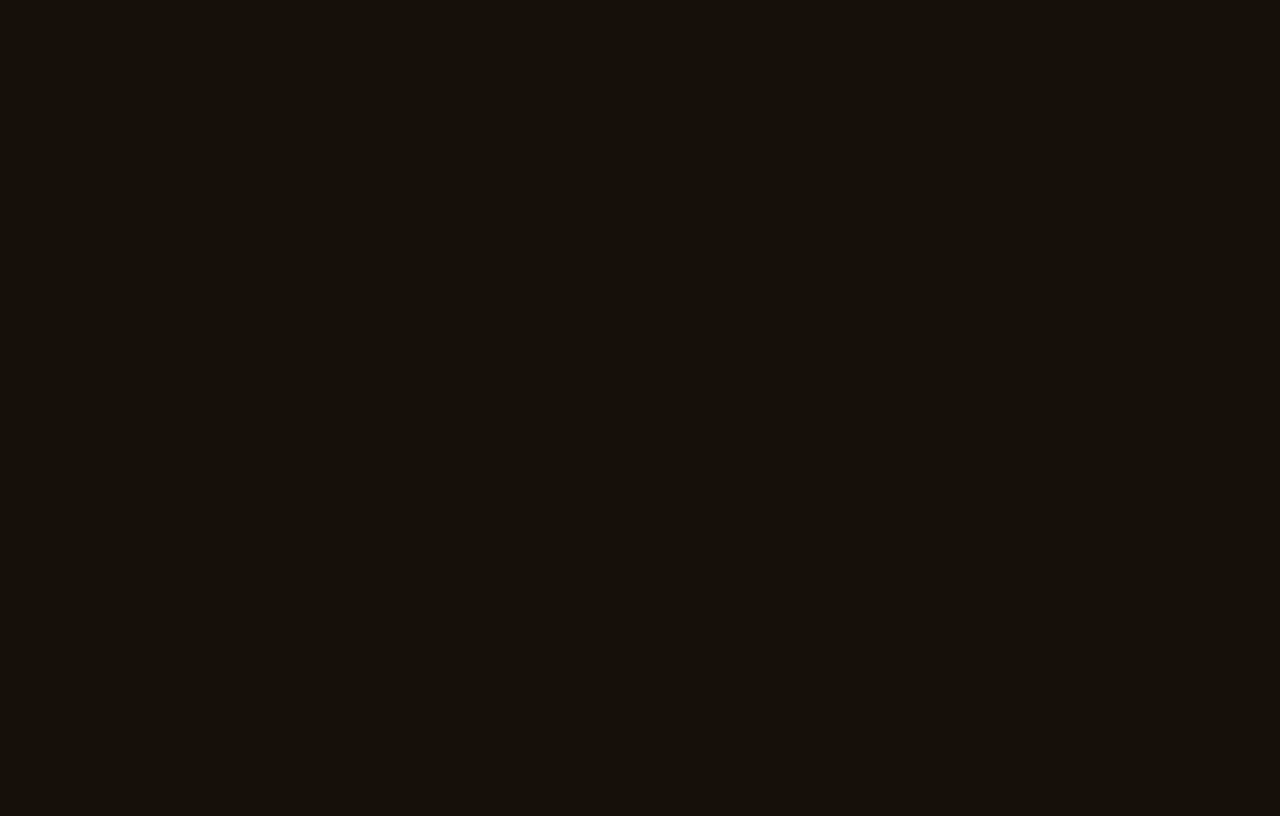
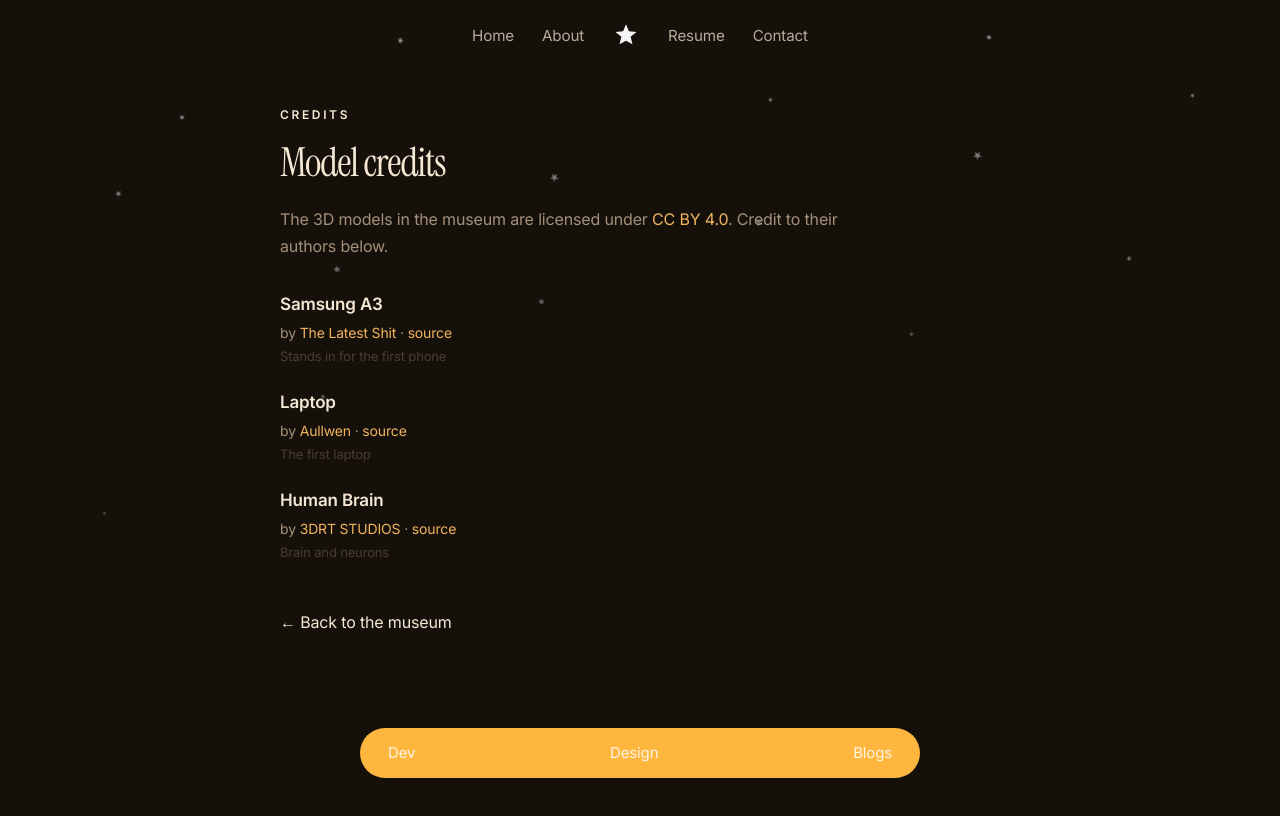
Before and after one commit to dakshkumar96/Portfolio, a Next.js app: page /credits in a window 1280 px wide. Before the commit this address had no page. Shown: the top 816 px of the page. Built offline with nearby package versions, Linux system fonts and the light colour scheme.

Commit message:
add profile page and model credits

```diff
--- /dev/null
+++ b/src/app/credits/page.tsx
@@ -0,0 +1,78 @@
+import Link from "next/link";
+import type { Metadata } from "next";
+
+export const metadata: Metadata = {
+  title: "Model credits",
+  description: "Attribution for the 3D models used in the museum.",
+};
+
+/**
+ * Every model in the museum is CC-BY-4.0, which permits commercial use
+ * but requires the author to be credited. This page is that credit.
+ */
+const MODELS = [
+  {
+    title: "Samsung A3",
+    author: "The Latest Shit",
+    authorUrl: "https://sketchfab.com/thelatestshit",
+    source:
+      "https://sketchfab.com/3d-models/samsung-a3-50386f953cdb4b4d86060c146d8683b7",
+    used: "Stands in for the first phone",
+  },
+  {
+    title: "Laptop",
+    author: "Aullwen",
+    authorUrl: "https://sketchfab.com/Aullwen",
+    source:
+      "https://sketchfab.com/3d-models/laptop-7d870e900889481395b4a575b9fa8c3e",
+    used: "The first laptop",
+  },
+  {
+    title: "Human Brain",
+    author: "3DRT STUDIOS",
+    authorUrl: "https://sketchfab.com/Hanako.com",
+    source:
+      "https://sketchfab.com/3d-models/human-brain-7a27c17fd6c0488bb31ab093236a47fb",
+    used: "Brain and neurons",
+  },
+];
+
+export default function CreditsPage() {
+  return (
+    <article className="credits">
+      <p className="museum-eyebrow">Credits</p>
+      <h1 className="serif credits-title">Model credits</h1>
+      <p className="credits-intro">
+        The 3D models in the museum are licensed under{" "}
+        <a
+          href="https://creativecommons.org/licenses/by/4.0/"
+          target="_blank"
+          rel="noreferrer"
+        >
+          CC BY 4.0
+        </a>
+        . Credit to their authors below.
+      </p>
+
+      <ul className="credits-list">
+        {MODELS.map((model) => (
+          <li key={model.source}>
+            <h2>{model.title}</h2>
+            <p>
+              by{" "}
+              <a href={model.authorUrl} target="_blank" rel="noreferrer">
+                {model.author}
+              </a>{" "}
+              · <a href={model.source} target="_blank" rel="noreferrer">source</a>
+            </p>
+            <p className="credits-used">{model.used}</p>
+          </li>
+        ))}
+      </ul>
+
+      <p className="credits-back">
+        <Link href="/">← Back to the museum</Link>
+      </p>
+    </article>
+  );
+}
--- /dev/null
+++ b/src/app/profile/page.tsx
@@ -0,0 +1,122 @@
+import { Avatar } from "@/components/Avatar";
+import { CommandPill } from "@/components/CommandPill";
+import { CurveTitle } from "@/components/CurveTitle";
+import { ExperienceList } from "@/components/ExperienceList";
+import { ProjectCarousel } from "@/components/ProjectCarousel";
+import {
+  achievements,
+  certifications,
+  education,
+  homeAbout,
+  projects,
+  site,
+  skills,
+} from "@/content/site";
+
+export const metadata = {
+  title: "Profile | Daksh Kumar",
+};
+
+export default function ProfilePage() {
+  const featured = projects.filter((project) => project.featured);
+
+  return (
+    <>
+      <section className="hero-section">
+        <CurveTitle text={site.name} />
+        <Avatar />
+        <p className="hero-subtitle">{site.role}</p>
+        <CommandPill />
+        <p className="bio">{site.bio}</p>
+      </section>
+
+      <section id="highlights">
+        <div className="section-head">
+          <h2>
+            <span className="spaced">Highlights</span>
+            <span className="accent-star" aria-hidden>
+              ★
+            </span>
+          </h2>
+          <p className="section-kicker">Some things I made because I could</p>
+        </div>
+        <ProjectCarousel projects={featured} />
+      </section>
+
+      <section>
+        <div className="section-head">
+          <h2>{homeAbout.heading}</h2>
+        </div>
+        <p className="bio">{homeAbout.paragraph}</p>
+      </section>
+
+      <section>
+        <div className="section-head">
+          <h2>My Experience</h2>
+        </div>
+        <ExperienceList />
+      </section>
+
+      <section>
+        <div className="section-head">
+          <h2>Skill Stack</h2>
+        </div>
+        <div className="skill-grid">
+          {skills.map((group) => (
+            <div key={group.title} className="skill-col">
+              <h3>{group.title}</h3>
+              <ul>
+                {group.items.map((item) => (
+                  <li key={item}>{item}</li>
+                ))}
+              </ul>
+            </div>
+          ))}
+        </div>
+      </section>
+
+      <section>
+        <div className="section-head">
+          <h2>My Education</h2>
+        </div>
+        <div className="experience-list">
+          {education.map((entry) => (
+            <article key={entry.title} className="experience-item">
+              <div className="experience-content">
+                <div className="experience-head">
+                  <div>
+                    <h3>{entry.title}</h3>
+                    <p className="experience-role">
+                      {entry.place}
+                      <span> · {entry.dates}</span>
+                    </p>
+                    {entry.note ? (
+                      <p className="experience-location">{entry.note}</p>
+                    ) : null}
+                  </div>
+                </div>
+              </div>
+            </article>
+          ))}
+        </div>
+      </section>
+
+      <section>
+        <div className="section-head">
+          <h2>Achievements / Certifications</h2>
+        </div>
+        <ul className="facts-list">
+          {achievements.map((item) => (
+            <li key={item}>{item}</li>
+          ))}
+        </ul>
+        <p className="cert-note">
+          Certifications:{" "}
+          {certifications
+            .map((cert) => `${cert.name}, issued ${cert.issued}`)
+            .join("; ")}
+        </p>
+      </section>
+    </>
+  );
+}
```
